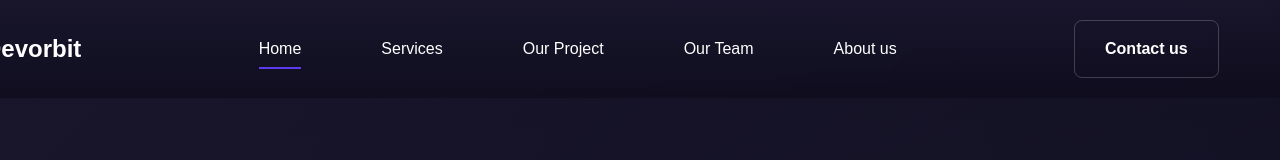
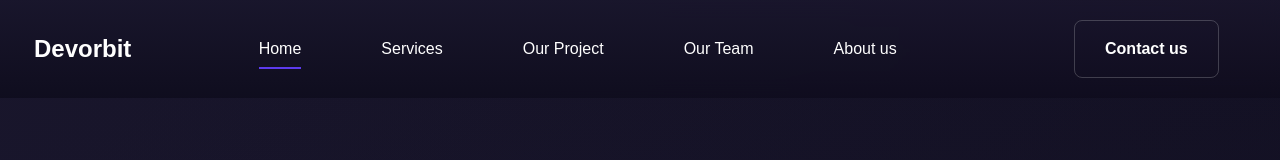
Before and after one commit to sharna-deep/Devorbit, a plain HTML site: page index.html in a window 1280 px wide. Shown: the top 160 px of the page. Drawn offline with nearby package versions, Linux system fonts and the light colour scheme; a web font is replaced by a local one.

Commit message:
styles.css

```diff
--- a/styles.css
+++ b/styles.css
@@ -172,7 +172,7 @@ nav .nav-links {
     font-weight: 700;
     font-family: "Special Gothic Expanded One", sans-serif;
     position: relative;
-    left: 50px;
+    left: 100px;
 
 }
 
```
